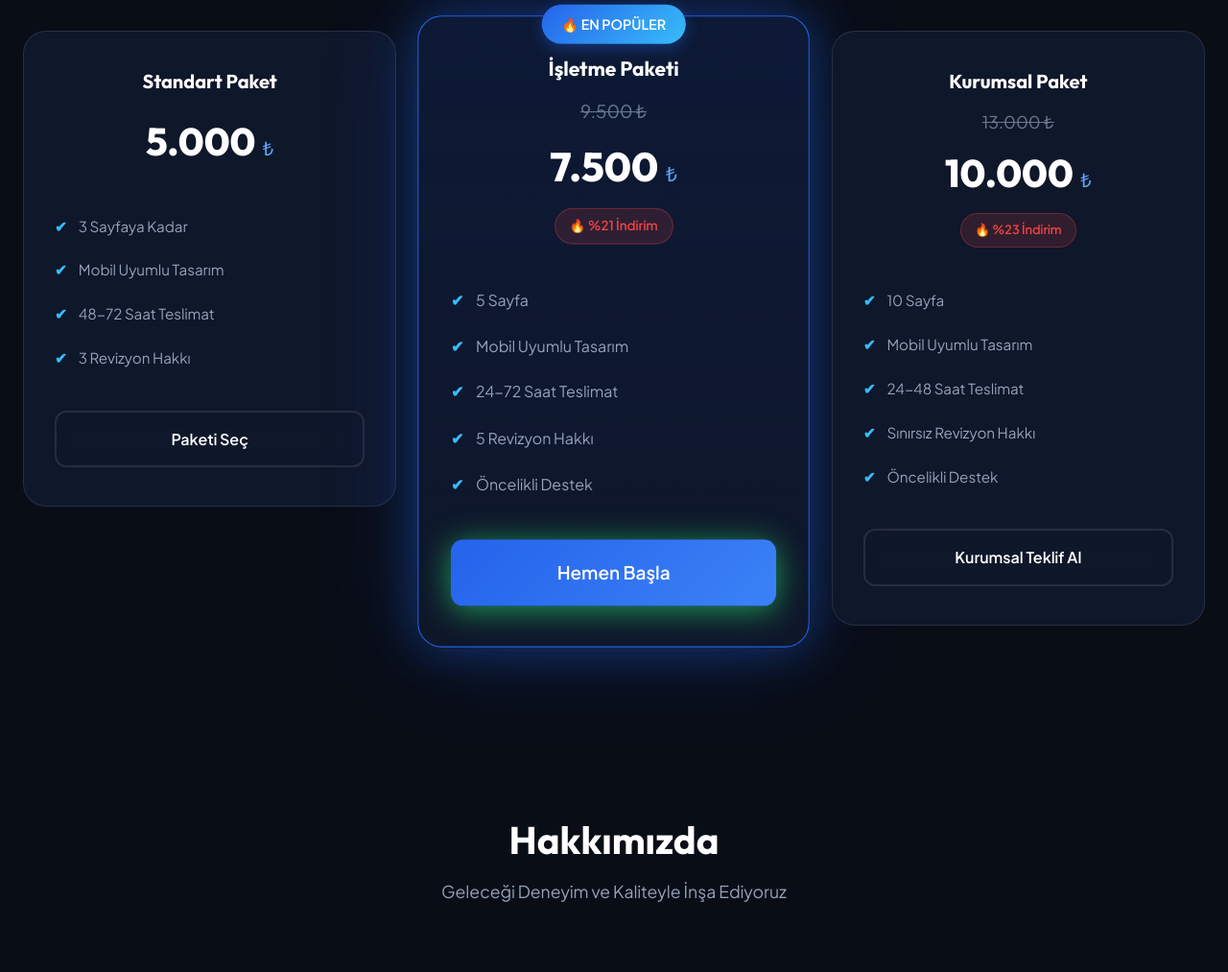
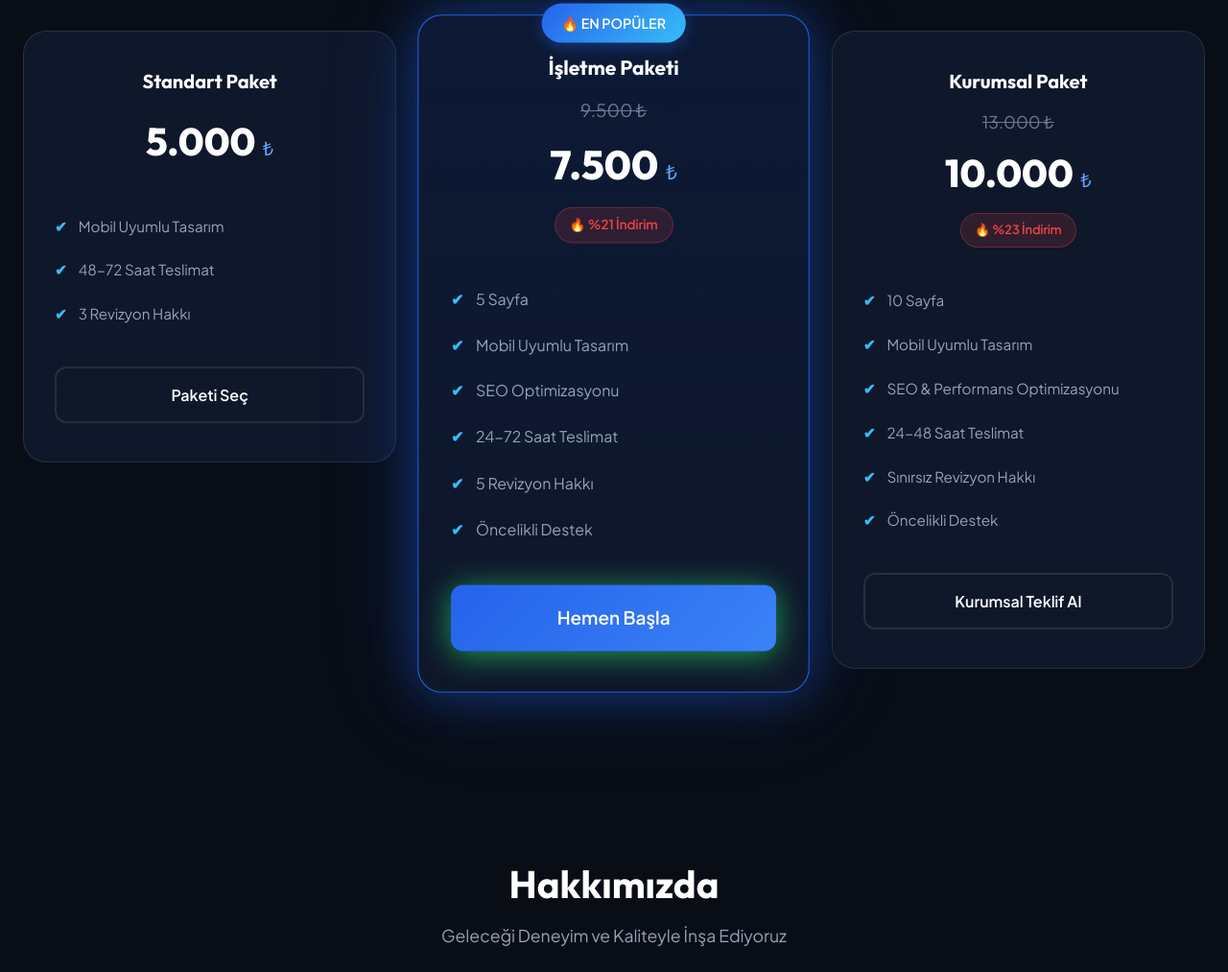
Before and after one commit to Rodinyamert48/mekyazilim, a website with bundled scripts: page index.html in a window 1280 px wide. Shown: the part 4472-5485 px from the top of the page at 96% size. Built offline with nearby package versions, Linux system fonts and the light colour scheme.

Commit message:
Paketlere SEO ve performans ozellikleri eklendi

```diff
--- a/index.html
+++ b/index.html
@@ -412,7 +412,6 @@ app.<span class="code-method">init</span>();</code></pre>
               <span class="price-new">5.000 <span class="price-currency">₺</span></span>
             </div>
             <ul class="pricing-features">
-              <li class="pricing-feature"><span class="check" aria-hidden="true">✔</span> 3 Sayfaya Kadar</li>
               <li class="pricing-feature"><span class="check" aria-hidden="true">✔</span> Mobil Uyumlu Tasarım</li>
               <li class="pricing-feature"><span class="check" aria-hidden="true">✔</span> 48-72 Saat Teslimat</li>
               <li class="pricing-feature"><span class="check" aria-hidden="true">✔</span> 3 Revizyon Hakkı</li>
@@ -432,6 +431,7 @@ app.<span class="code-method">init</span>();</code></pre>
             <ul class="pricing-features">
               <li class="pricing-feature"><span class="check" aria-hidden="true">✔</span> 5 Sayfa</li>
               <li class="pricing-feature"><span class="check" aria-hidden="true">✔</span> Mobil Uyumlu Tasarım</li>
+              <li class="pricing-feature"><span class="check" aria-hidden="true">✔</span> SEO Optimizasyonu</li>
               <li class="pricing-feature"><span class="check" aria-hidden="true">✔</span> 24-72 Saat Teslimat</li>
               <li class="pricing-feature"><span class="check" aria-hidden="true">✔</span> 5 Revizyon Hakkı</li>
               <li class="pricing-feature"><span class="check" aria-hidden="true">✔</span> Öncelikli Destek</li>
@@ -450,6 +450,7 @@ app.<span class="code-method">init</span>();</code></pre>
             <ul class="pricing-features">
               <li class="pricing-feature"><span class="check" aria-hidden="true">✔</span> 10 Sayfa</li>
               <li class="pricing-feature"><span class="check" aria-hidden="true">✔</span> Mobil Uyumlu Tasarım</li>
+              <li class="pricing-feature"><span class="check" aria-hidden="true">✔</span> SEO & Performans Optimizasyonu</li>
               <li class="pricing-feature"><span class="check" aria-hidden="true">✔</span> 24-48 Saat Teslimat</li>
               <li class="pricing-feature"><span class="check" aria-hidden="true">✔</span> Sınırsız Revizyon Hakkı</li>
               <li class="pricing-feature"><span class="check" aria-hidden="true">✔</span> Öncelikli Destek</li>
```
Also changed, not shown: partials/sections/pricing.html (+2 -1 lines).
